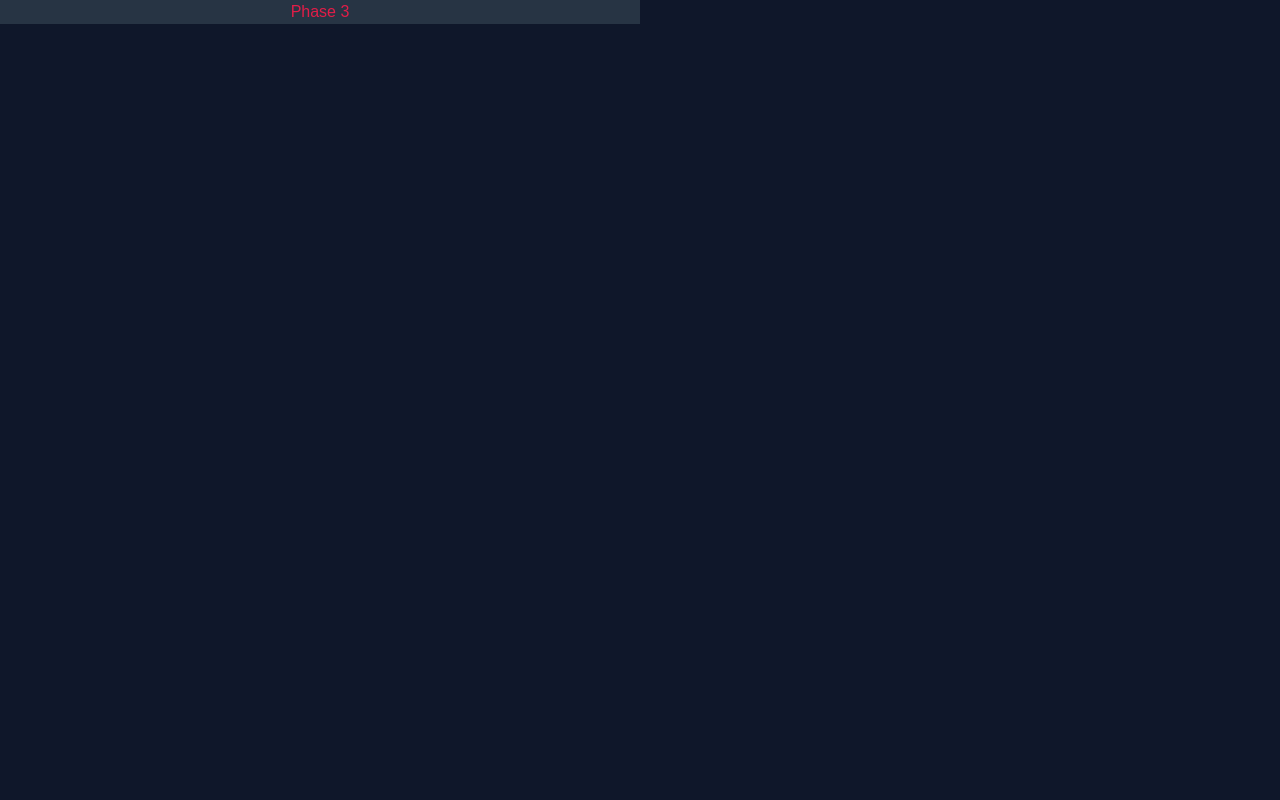
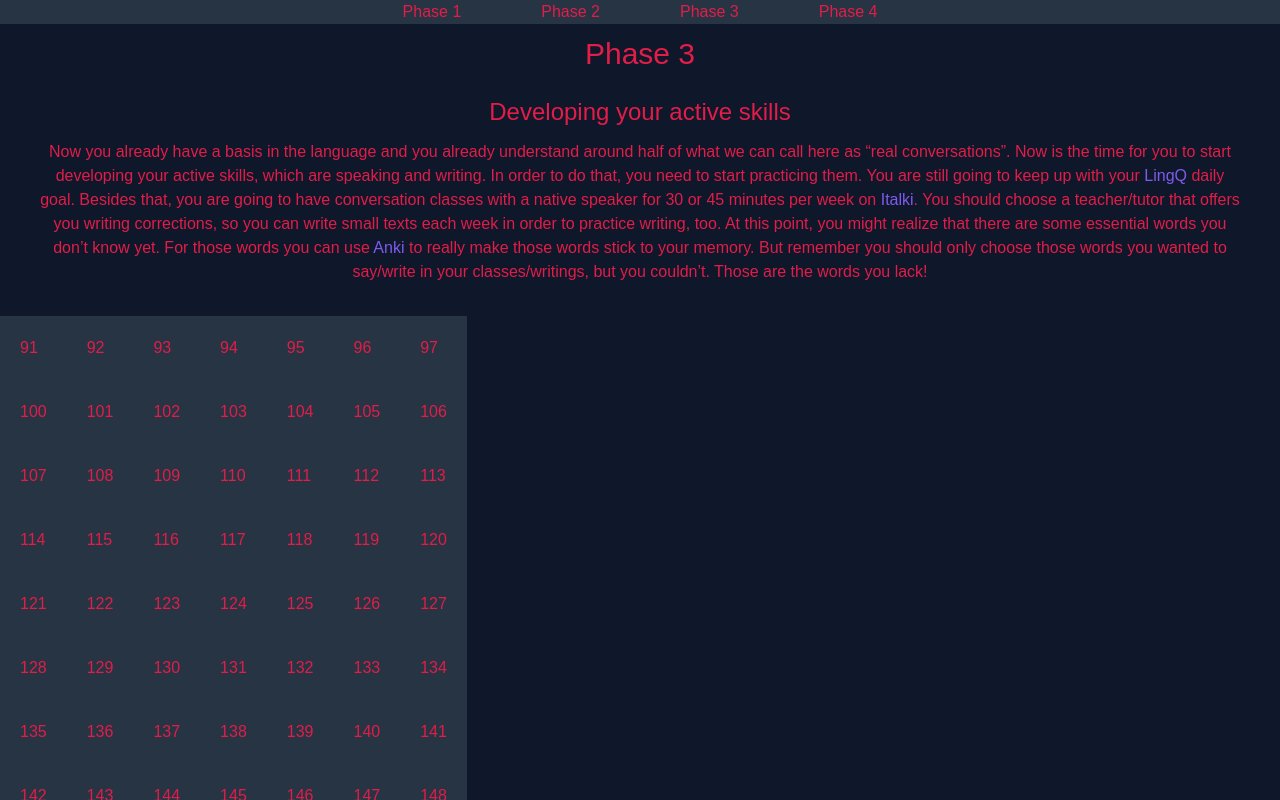
Before and after one commit to henriquerubido1/my-method, a React (Vite) app: page /phase3 in a window 1280 px wide. Shown: the top 800 px of the page. Built offline with nearby package versions, Linux system fonts and the light colour scheme.

Commit message:
header component

```diff
--- a/src/components/Header.jsx
+++ b/src/components/Header.jsx
@@ -1,12 +1,16 @@
 import React from 'react';
+import { Link } from 'react-router-dom';
 
 function Header() {
 
 
   return (
-    <div>
+    <div className="bg-gray-dark text-center">
         <nav>
-            <p>aa</p>
+            <Link className="m-10 hover:underline" to="/">Phase 1</Link>
+            <Link className="m-10 hover:underline" to="/phase2">Phase 2</Link>
+            <Link className="m-10 hover:underline" to="/phase3">Phase 3</Link>
+            <Link className="m-10 hover:underline" to="/phase4">Phase 4</Link>
         </nav>
     </div>
   )
--- a/src/pages/Phase1.jsx
+++ b/src/pages/Phase1.jsx
@@ -1,16 +1,12 @@
 import React, { useState, useEffect } from 'react';
+import Header from '../components/Header';
 
 function Phase1() {
-  const [display, setDisplay] = useState(true);
   const primaryDays = [...Array(15).keys()];
   const days = primaryDays.slice(1);
   const firstWeek = days.filter(day => day < 8);
   const secondWeek = days.filter(day => day > 7);
   const getFinishedDays = localStorage.getItem('finishedDays1');
-
-  function displaySection () {
-    setDisplay(!display);
-  }
 
   function finishDay ({ target }) {
     if (target.className !== "bg-gray-dark p-5") {
@@ -27,18 +23,15 @@ function Phase1() {
   const finishedDays = [...filterDays, ...filterDays2];
 
   useEffect(() => {
-    if (display === true) {
     finishedDays.forEach(day => document.getElementById(day).className="bg-green p-5")
-    }
   }, [finishedDays])
 
   return (
-    <div className="text-green w-3/6">
-      <h2 className="bg-gray-dark text-center" onClick={ displaySection }>Phase 1</h2>
-      { display && (
-      <>
-        <h3 className="text-center p-3">Learning your very first words and sentence structures</h3>
-        <p className="text-center">In this phase you are going to use <a href="https://www.duolingo.com/learn" className="text-purple hover:underline">Duolingo</a> for 2 weeks in order to learn your first words, so you can move on to <a href="https://www.lingq.com/en/" className="text-purple hover:underline">LingQ</a>. In this phase you are going to study for around an hour a day using the <a href="https://www.youtube.com/watch?v=qWTsFh8c37U" className="text-purple hover:underline">Cascading Method</a> (the explanation of the method starts at 8:00 minutes).</p>
+    <div className="text-green">
+      <Header />
+      <h1 className="text-center p-3 text-3xl">Phase 1</h1>
+      <h3 className="text-center p-3 text-2xl">Learning your very first words and sentence structures</h3>
+      <p className="text-center mx-10">In this phase you are going to use <a href="https://www.duolingo.com/learn" className="text-purple hover:underline">Duolingo</a> for 2 weeks in order to learn your first words, so you can move on to <a href="https://www.lingq.com/en/" className="text-purple hover:underline">LingQ</a>. In this phase you are going to study for around an hour a day using the <a href="https://www.youtube.com/watch?v=qWTsFh8c37U" className="text-purple hover:underline">Cascading Method</a> (the explanation of the method starts at 8:00 minutes).</p>
       <table className="bg-gray-dark m-8">
         <tbody>
           <tr>
@@ -50,8 +43,6 @@ function Phase1() {
         </tbody>
       </table>
       <h5 className="text-center">Total: 14 days(2 weeks)</h5>
-      </>
-      )}
     </div>
   )
 }
--- a/src/pages/Phase2.jsx
+++ b/src/pages/Phase2.jsx
@@ -1,7 +1,7 @@
 import React, { useState, useEffect } from 'react';
+import Header from '../components/Header';
 
 function Phase2() {
-  const [display, setDisplay] = useState(false);
   const primaryDays = [...Array(91).keys()];
   const days = primaryDays.slice(15);
   const firstWeek = days.filter(day => day < 22);
@@ -16,10 +16,6 @@ function Phase2() {
   const tenthWeek = days.filter(day => day > 77 && day < 85);
   const eleventhWeek = days.filter(day => day > 84 && day < 91);
   const getFinishedDays = localStorage.getItem('finishedDays2');
-
-  function displaySection () {
-    setDisplay(!display);
-  }
 
   function finishDay ({ target }) {
     if (target.className !== "bg-gray-dark p-5") {
@@ -57,18 +53,15 @@ function Phase2() {
   ];
 
   useEffect(() => {
-    if (display === true) {
     finishedDays.forEach(day => document.getElementById(day).className="bg-blue p-5")
-    }
   }, [finishedDays])
 
   return (
-    <div className="text-blue w-3/6">
-      <h2 className="bg-gray-dark text-center" onClick={ displaySection }>Phase 2</h2>
-      { display && (
-      <>
-        <h3 className="text-center p-3">Building your basis in the foreign language</h3>
-        <p className="text-center">From now on, you will start using <a href="https://www.lingq.com/en/" className="text-purple hover:underline">LingQ</a> every single day during your way to C1 level. In this phase, your goal is to earn 1500 coins (30x streak) a day. “Coins earned” is the best way to measure how much contact with the language you are having, because this number is not as easy to manipulate as “time spent with the language” or “the number of words you know”.</p>
+    <div className="text-blue">
+      <Header />
+      <h1 className="text-center p-3 text-3xl">Phase 2</h1>
+      <h3 className="text-center p-3 text-2xl">Building your basis in the foreign language</h3>
+      <p className="text-center mx-10">From now on, you will start using <a href="https://www.lingq.com/en/" className="text-purple hover:underline">LingQ</a> every single day during your way to C1 level. In this phase, your goal is to earn 1500 coins (30x streak) a day. “Coins earned” is the best way to measure how much contact with the language you are having, because this number is not as easy to manipulate as “time spent with the language” or “the number of words you know”.</p>
       <table className={ getFinishedDays === '90' ? "bg-blue m-8" : "bg-gray-dark m-8"}>
         <tbody>
           <tr>
@@ -107,8 +100,6 @@ function Phase2() {
         </tbody>
       </table>
       <h5 className="text-center">Total: 76 days(10,8 weeks)</h5>
-      </>
-      )}
     </div>
   )
 }
--- a/src/pages/Phase3.jsx
+++ b/src/pages/Phase3.jsx
@@ -1,7 +1,7 @@
 import React, { useState, useEffect } from 'react';
+import Header from '../components/Header';
 
 function Phase3() {
-  const [display, setDisplay] = useState(false);
   const primaryDays = [...Array(181).keys()];
   const days = primaryDays.slice(91);
   const firstWeek = days.filter(day => day < 98);
@@ -18,10 +18,6 @@ function Phase3() {
   const twelfthWeek = days.filter(day => day > 169 && day < 177);
   const thirteenthWeek = days.filter(day => day > 176 && day < 184);
   const getFinishedDays = localStorage.getItem('finishedDays3');
-
-  function displaySection () {
-    setDisplay(!display);
-  }
 
   function finishDay ({ target }) {
     if (target.className !== "bg-gray-dark p-5") {
@@ -63,18 +59,15 @@ function Phase3() {
   ];
 
   useEffect(() => {
-    if (display === true) {
     finishedDays.forEach(day => document.getElementById(day).className="bg-red p-5")
-    }
-  }, [finishedDays])
+  }, [finishedDays]);
 
   return (
-    <div className="text-red w-3/6">
-      <h2 className="bg-gray-dark text-center" onClick={ displaySection }>Phase 3</h2>
-      { display &&(
-      <>
-        <h3 className="text-center p-3">Developing your active skills</h3>
-        <p className="text-center">Now you already have a basis in the language and you already understand around half of what we can call here as “real conversations”. Now is the time for you to start developing your active skills, which are speaking and writing. In order to do that, you need to start practicing them. You are still going to keep up with your <a href="https://www.lingq.com/en/" className="text-purple hover:underline">LingQ</a> daily goal. Besides that, you are going to have conversation classes with a native speaker for 30 or 45 minutes per week on <a href="https://www.italki.com" className="text-purple hover:underline">Italki</a>. You should choose a teacher/tutor that offers you writing corrections, so you can write small texts each week in order to practice writing, too. At this point, you might realize that there are some essential words you don’t know yet. For those words you can use <a href="https://apps.ankiweb.net" className="text-purple hover:underline">Anki</a> to really make those words stick to your memory. But remember you should only choose those words you wanted to say/write in your classes/writings, but you couldn’t. Those are the words you lack!</p>
+    <div className="text-red">
+      <Header />
+      <h1 className="text-center p-3 text-3xl">Phase 3</h1>
+      <h3 className="text-center p-3 text-2xl">Developing your active skills</h3>
+      <p className="text-center mx-10">Now you already have a basis in the language and you already understand around half of what we can call here as “real conversations”. Now is the time for you to start developing your active skills, which are speaking and writing. In order to do that, you need to start practicing them. You are still going to keep up with your <a href="https://www.lingq.com/en/" className="text-purple hover:underline">LingQ</a> daily goal. Besides that, you are going to have conversation classes with a native speaker for 30 or 45 minutes per week on <a href="https://www.italki.com" className="text-purple hover:underline">Italki</a>. You should choose a teacher/tutor that offers you writing corrections, so you can write small texts each week in order to practice writing, too. At this point, you might realize that there are some essential words you don’t know yet. For those words you can use <a href="https://apps.ankiweb.net" className="text-purple hover:underline">Anki</a> to really make those words stick to your memory. But remember you should only choose those words you wanted to say/write in your classes/writings, but you couldn’t. Those are the words you lack!</p>
       <table className={ getFinishedDays === '180' ? "bg-red mt-8" : "bg-gray-dark mt-8"}>
         <tbody>
           <tr>
@@ -119,8 +112,6 @@ function Phase3() {
         </tbody>
       </table>
       <h5 className="text-center">Total: 90 days(12,5 weeks)</h5>
-      </>
-      )}
     </div>
   )
 }
--- a/src/pages/Phase4.jsx
+++ b/src/pages/Phase4.jsx
@@ -1,7 +1,7 @@
 import React, { useState, useEffect } from 'react';
+import Header from '../components/Header';
 
 function Phase4() {
-  const [display, setDisplay] = useState(false);
   const primaryDays = [...Array(366).keys()];
   const days = primaryDays.slice(181);
   const firstWeek = days.filter(day => day < 188);
@@ -32,10 +32,6 @@ function Phase4() {
   const twentySixthWeek = days.filter(day => day > 355 && day < 363);
   const twentySeventhWeek = days.filter(day => day > 362 && day < 366);
   const getFinishedDays = localStorage.getItem('finishedDays4');
-
-  function displaySection () {
-    setDisplay(!display);
-  }
 
   function finishDay ({ target }) {
     if (target.className !== "bg-gray-dark  p-5") {
@@ -105,20 +101,17 @@ function Phase4() {
   ];
 
   useEffect(() => {
-    if (display === true) {
     finishedDays.forEach(day => document.getElementById(day).className="bg-gray-light  p-5")
-    }
   }, [finishedDays])
 
   return (
-    <div className="text-gray-light w-3/6">
-      <h2 className="bg-gray-dark text-center" onClick={ displaySection }>Phase 4</h2>
-      { display &&(
-      <>
-        <h3 className="text-center p-3">Getting rid of your flaws:</h3>
-        <p className="text-center">It's time to broaden your horizons! Now you can already talk about different topics effortlesly, but your vocabulary is still limited to what you got in contact with and you still make a fair amount of mistakes. In order to reach higher levels, your approach is going to be quite different from the beginning. Your new focus is going to be on getting in contact with topics you haven't before, improving your speech, writing and pronunciation and stop making mistakes that native speakers wouldn't do. Now is a good time to think about changing tutors on <a href="https://www.italki.com/" className="text-purple hover:underline">Italki</a> and choosing a teacher who can do test preparations. Your goal is not to prepare for any test, but those teachers tend to be very picky with all of your mistakes, which is fundamental for this phase.</p>
+    <div className="text-gray-light">
+      <Header />
+      <h1 className="text-center p-3 text-3xl">Phase 4</h1>
+      <h3 className="text-center p-3 text-2xl">Getting rid of your flaws:</h3>
+      <p className="text-center mx-10">It's time to broaden your horizons! Now you can already talk about different topics effortlesly, but your vocabulary is still limited to what you got in contact with and you still make a fair amount of mistakes. In order to reach higher levels, your approach is going to be quite different from the beginning. Your new focus is going to be on getting in contact with topics you haven't before, improving your speech, writing and pronunciation and stop making mistakes that native speakers wouldn't do. Now is a good time to think about changing tutors on <a href="https://www.italki.com/" className="text-purple hover:underline">Italki</a> and choosing a teacher who can do test preparations. Your goal is not to prepare for any test, but those teachers tend to be very picky with all of your mistakes, which is fundamental for this phase.</p>
       <br />
-        <p  className="text-center p-3">Your daily task on <a href="https://www.lingq.com/en/" className="text-purple hover:underline">LingQ</a> is going to be the same, but now you need to choose lessons with new topics and advanced language. Besides that, your weekly writing task is to write one or two essays about those new topics. You should also watch a couple of YouTube videos about common pronunciation mistakes and try to fix them in your 45-minute classes twice a week.</p>
+      <p  className="text-center mx-10">Your daily task on <a href="https://www.lingq.com/en/" className="text-purple hover:underline">LingQ</a> is going to be the same, but now you need to choose lessons with new topics and advanced language. Besides that, your weekly writing task is to write one or two essays about those new topics. You should also watch a couple of YouTube videos about common pronunciation mistakes and try to fix them in your 45-minute classes twice a week.</p>
       <table className={ getFinishedDays === '365' ? "bg-gray-light mt-8" : "bg-gray-dark mt-8"}>
         <tbody>
           <tr>
@@ -205,8 +198,6 @@ function Phase4() {
         </tbody>
       </table>
       <h5 className="text-center">Total: 185 days(26,4 weeks)</h5>
-      </>
-      )}
     </div>
   )
 }
```
Lines whose indentation alone changed are shown as unchanged.
